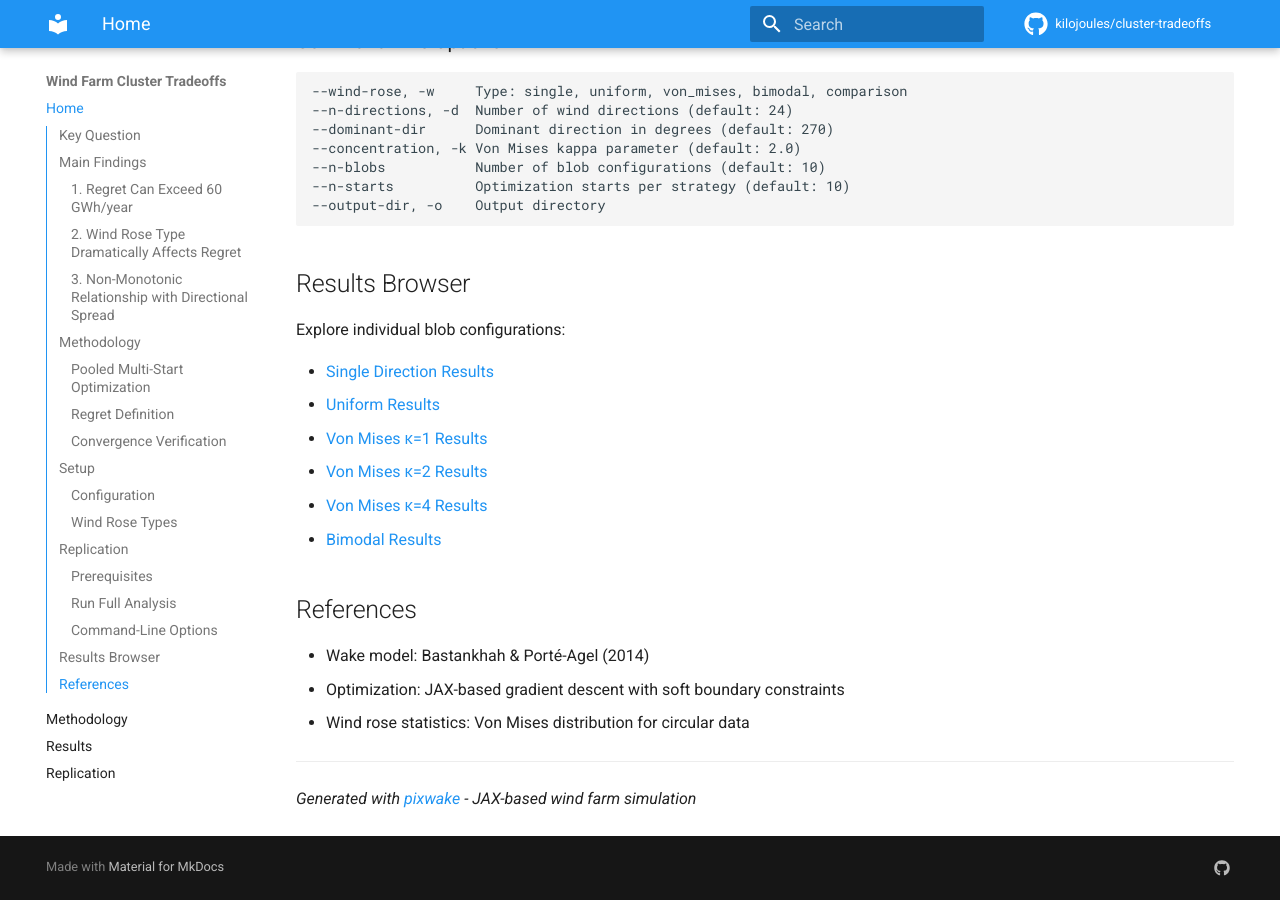
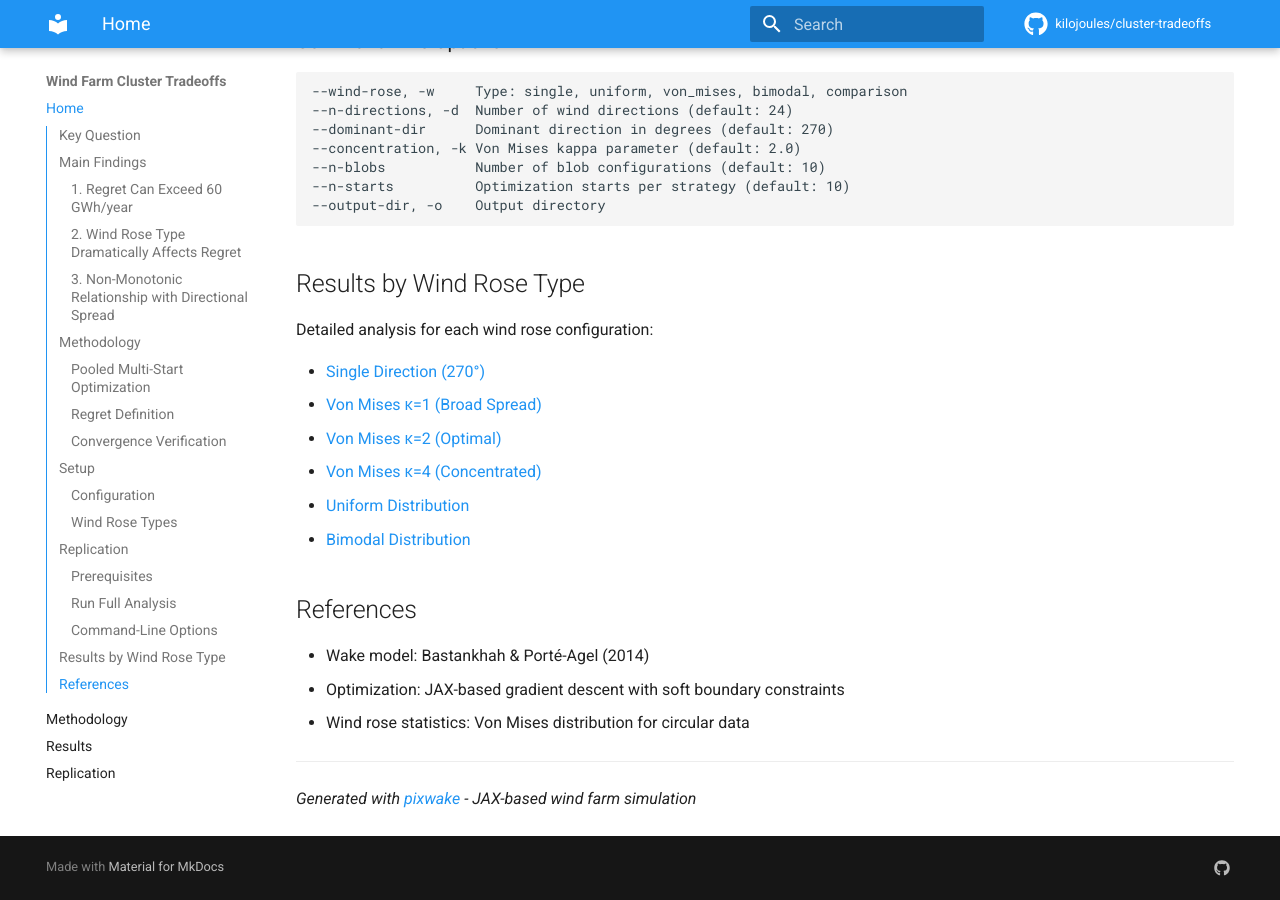
Before and after one commit to kilojoules/cluster-tradeoffs, an MkDocs documentation site: the page built from docs/index.md, in a window 1280 px wide and 900 px high, scrolled down 5048 px. Built offline with MkDocs 1.6.1 and Material for MkDocs 9.7.7, drawn with Linux system fonts in a browser that asks for light colours; comment, search, counter and statistics services are not loaded.

Commit message:
fix: update results links to point to anchors in results.md
The Results Browser links were pointing to non-existent subpages.
Updated to use anchor links to the corresponding sections within
the consolidated results page.

Co-Authored-By: Claude Opus 4.5 <noreply@anthropic.com>

````diff
--- a/docs/index.md
+++ b/docs/index.md
@@ -146,16 +146,16 @@ pixi run python scripts/run_convergence_study.py
 --output-dir, -o    Output directory
 ```
 
-## Results Browser
+## Results by Wind Rose Type
 
-Explore individual blob configurations:
+Detailed analysis for each wind rose configuration:
 
-- [Single Direction Results](results/single_270deg/)
-- [Uniform Results](results/uniform_24dir/)
-- [Von Mises κ=1 Results](results/von_mises_270deg_k1.0/)
-- [Von Mises κ=2 Results](results/von_mises_270deg_k2.0/)
-- [Von Mises κ=4 Results](results/von_mises_270deg_k4.0/)
-- [Bimodal Results](results/bimodal_270_90deg/)
+- [Single Direction (270°)](results/#single-direction-270)
+- [Von Mises κ=1 (Broad Spread)](results/#von-mises-1-broad-spread)
+- [Von Mises κ=2 (Optimal)](results/#von-mises-2-optimal)
+- [Von Mises κ=4 (Concentrated)](results/#von-mises-4-concentrated)
+- [Uniform Distribution](results/#uniform-distribution)
+- [Bimodal Distribution](results/#bimodal-distribution)
 
 ## References
 
````
